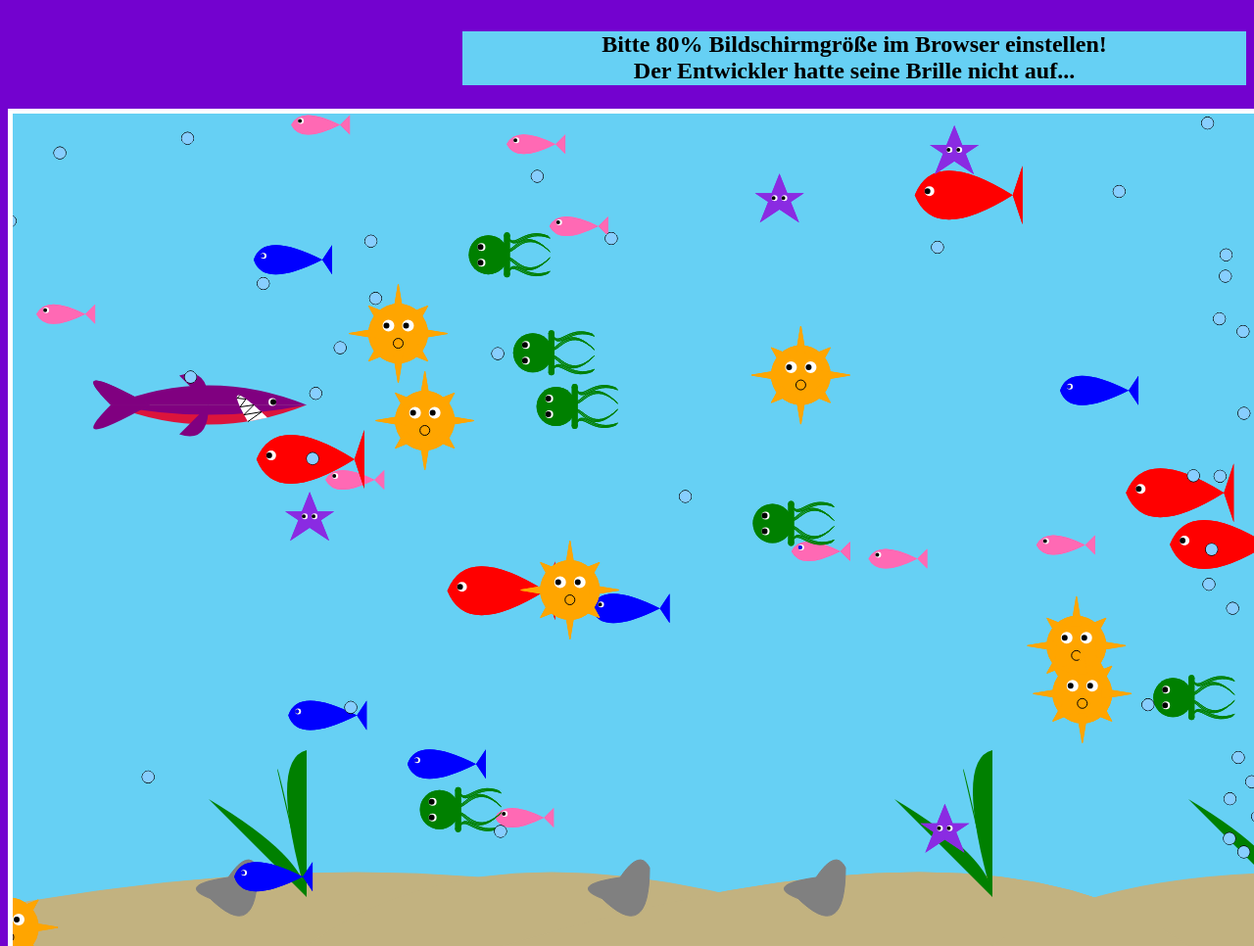
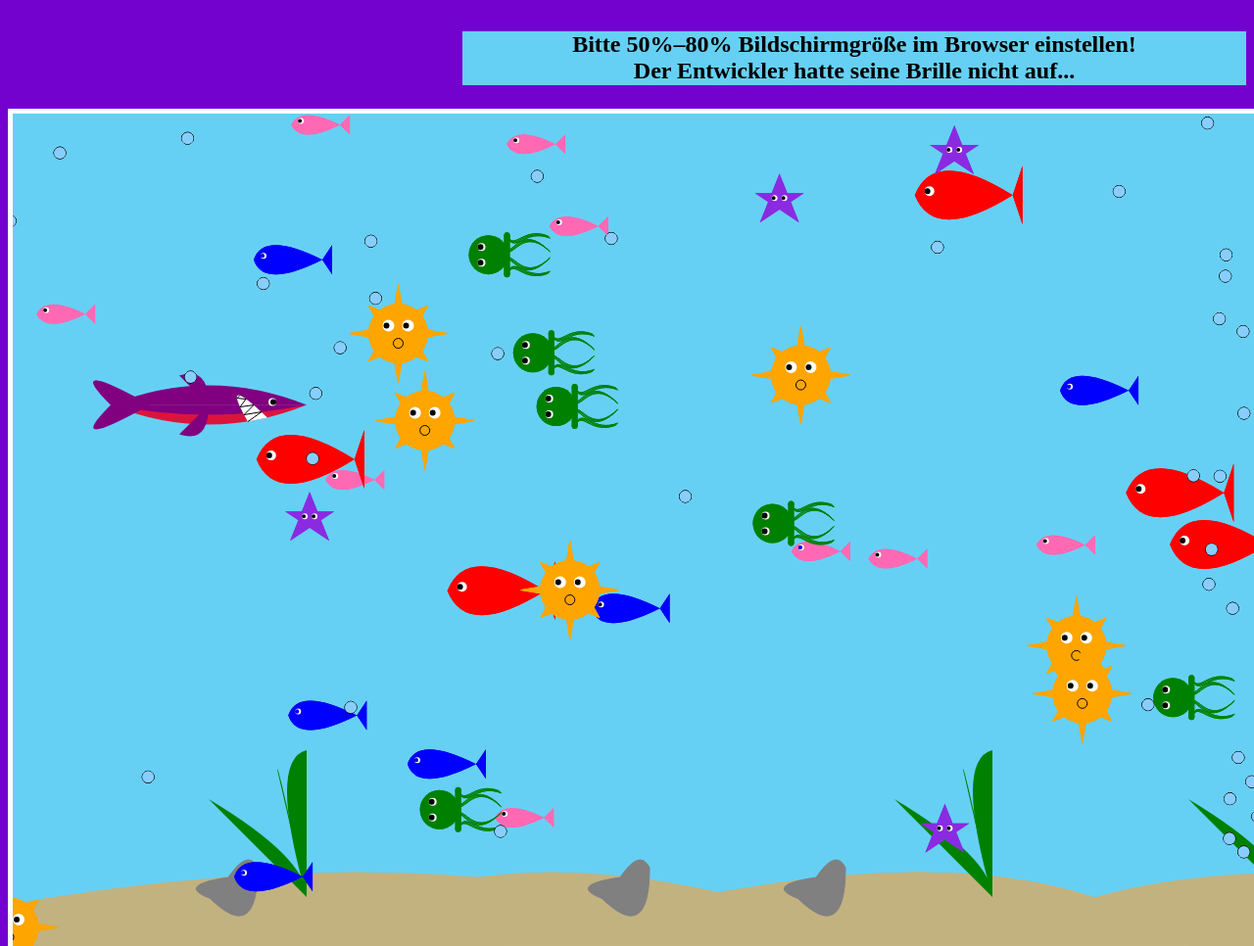
Before and after one commit to MichelOrlik/Bewerbung, a plain HTML site: page index.html in a window 1280 px wide. Shown: the top 966 px of the page at 98% size. Drawn offline with Linux system fonts and the light colour scheme; no server answers.

Commit message:
Update index.html

```diff
--- a/index.html
+++ b/index.html
@@ -23,7 +23,7 @@
 </head>
 
 <body>
-	<h3>Bitte 80% Bildschirmgröße im Browser einstellen! <br>
+	<h3>Bitte 50%–80% Bildschirmgröße im Browser einstellen! <br>
 	Der Entwickler hatte seine Brille nicht auf...</h3>
 	<canvas width="1500" height="850" style="border: solid 5px rgb(255, 255, 255)"></canvas>
 	<div id="highscore"></div>
```
